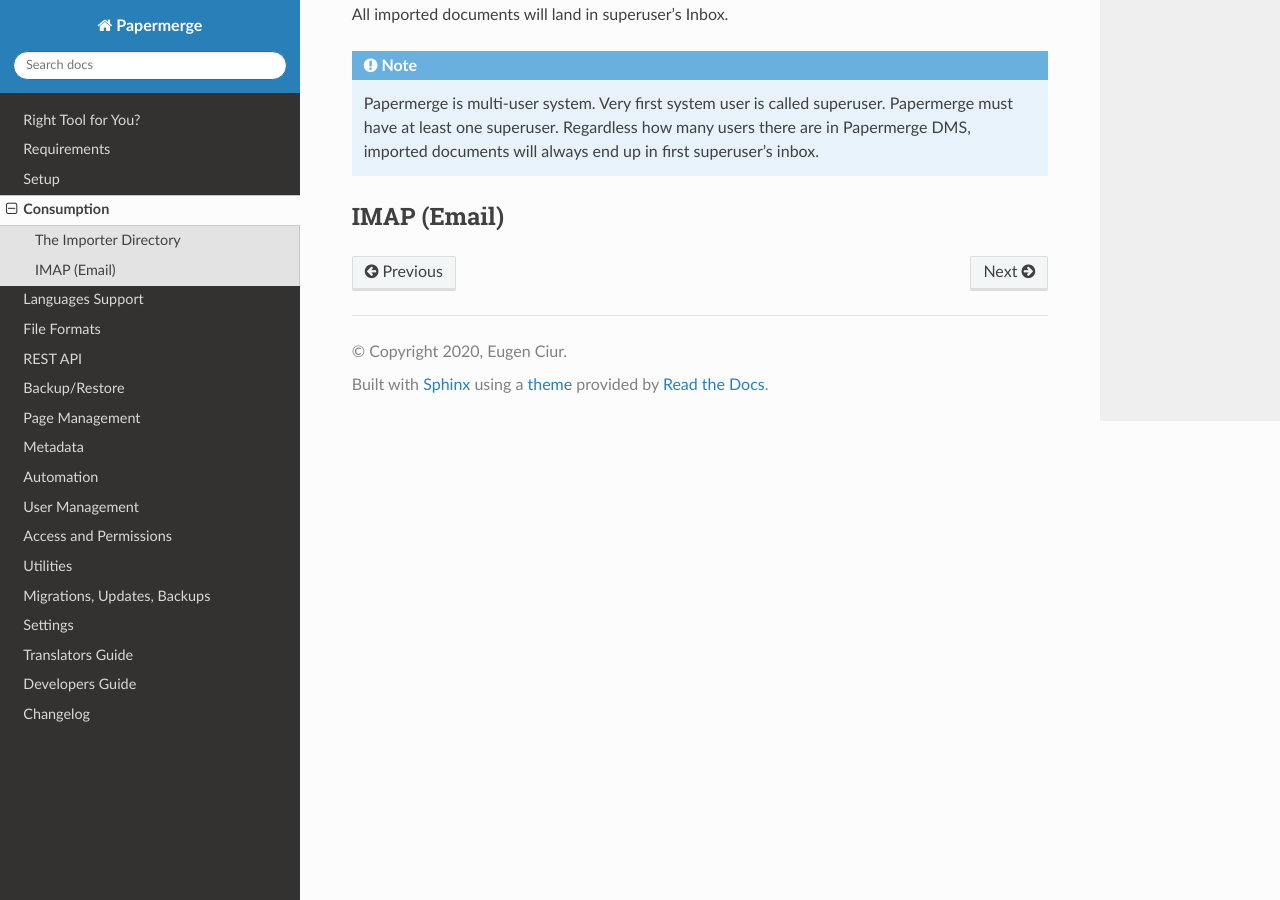
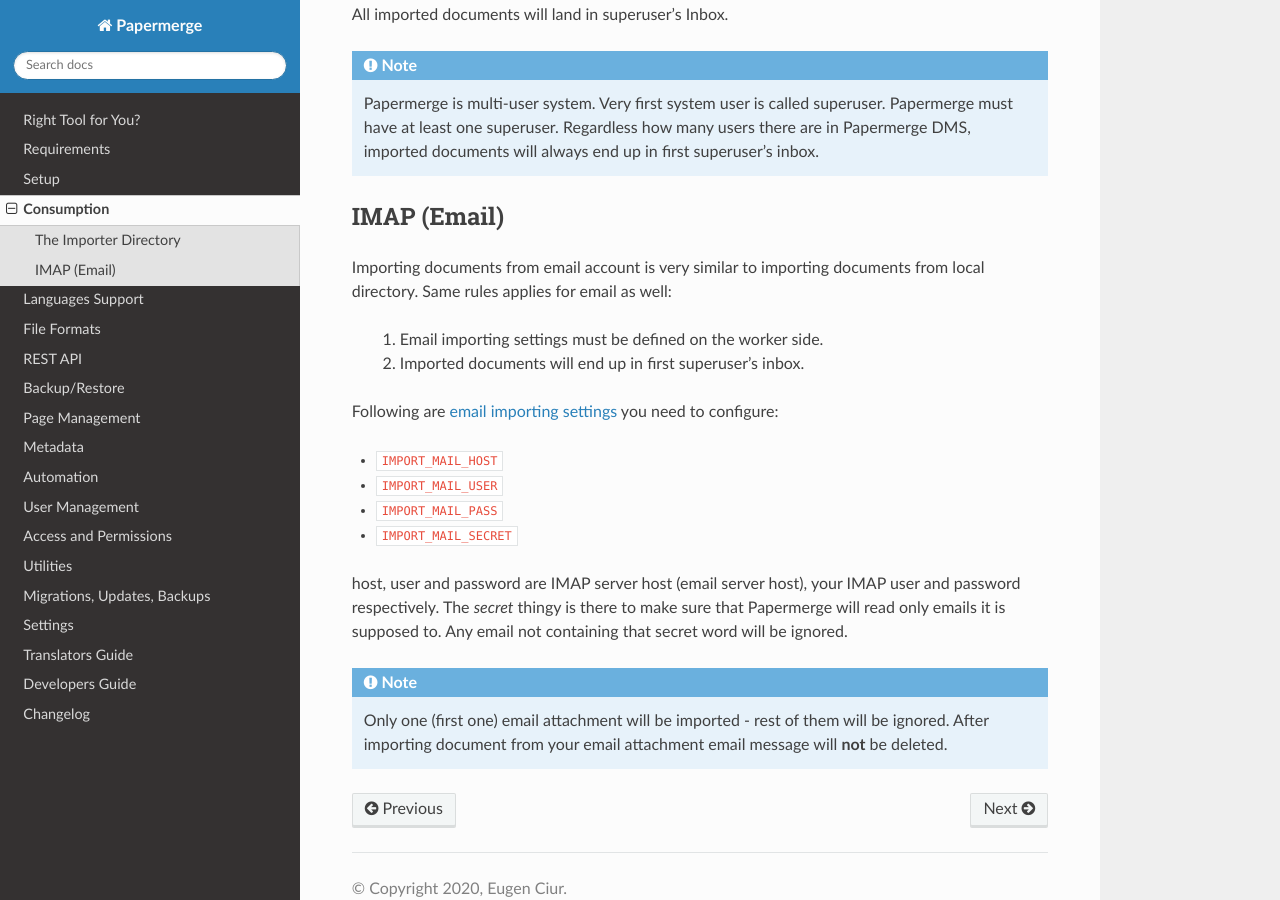
Before and after one commit to ciur/papermerge, a Sphinx documentation site: the page built from docs/source/consumption.rst, in a window 1280 px wide and 900 px high, scrolled down 913 px. Built offline with Sphinx 7.4.7 and the Read the Docs theme 2.0.0, drawn with Linux system fonts in a browser that asks for light colours.

Commit message:
documentation update

```diff
--- a/docs/source/consumption.rst
+++ b/docs/source/consumption.rst
@@ -16,20 +16,41 @@
 
 The configuration settings you are looking for is :ref:`IMPORTER_DIR <importer_dir>`. It points to directory where all documents will be imported from. Example::
 
-	IMPORTER_DIR = "/mnt/media/importer_dir"
+    IMPORTER_DIR = "/mnt/media/importer_dir"
 
 Directory pointed by IMPORTER_DIR must be readable by Papermerge application.
 
 .. note::
 
-	Notice that ``IMPORTER_DIR`` must be defined on worker side. For single deployments worker and main app will share same ``papermerge.conf.py`` configuration file, thus all configurations will be in same configuration file. In case of distributed deployment - or even in case when main app and worker run within different docker images - this distinction becomes important. ``IMPORTER_DIR`` should be defined in ``papermerge.conf.py`` of the host (or docker image) where worker runs.
+    Notice that ``IMPORTER_DIR`` must be defined on worker side. For single deployments worker and main app will share same ``papermerge.conf.py`` configuration file, thus all configurations will be in same configuration file. In case of distributed deployment - or even in case when main app and worker run within different docker images - this distinction becomes important. ``IMPORTER_DIR`` should be defined in ``papermerge.conf.py`` of the host (or docker image) where worker runs.
 
 All imported documents will land in superuser's Inbox.
 
 .. note::
 
-	Papermerge is multi-user system. Very first system user is called superuser. Papermerge must have at least one superuser.
-	Regardless how many users there are in Papermerge DMS, imported documents will always end up in first superuser's inbox.
+    Papermerge is multi-user system. Very first system user is called superuser. Papermerge must have at least one superuser.
+    Regardless how many users there are in Papermerge DMS, imported documents will always end up in first superuser's inbox.
 
 IMAP (Email)
 ~~~~~~~~~~~~~
+
+Importing documents from email account is very similar to importing documents from local directory. Same rules applies for email as well:
+
+    1. Email importing settings must be defined on the worker side.
+    2. Imported documents will end up in first superuser's inbox.
+
+Following are :ref:`email importing settings <settings_email>` you need to configure:
+
+* ``IMPORT_MAIL_HOST``
+* ``IMPORT_MAIL_USER``
+* ``IMPORT_MAIL_PASS``
+* ``IMPORT_MAIL_SECRET``
+
+host, user and password are IMAP server host (email server host), your IMAP
+user and password respectively. The *secret* thingy is there to make sure that
+Papermerge will read only emails it is supposed to. Any email not containing
+that secret word will be ignored.
+
+.. note::
+
+    Only one (first one) email attachment will be imported - rest of them will be ignored. After importing document from your email attachment email message will **not** be deleted.
```
